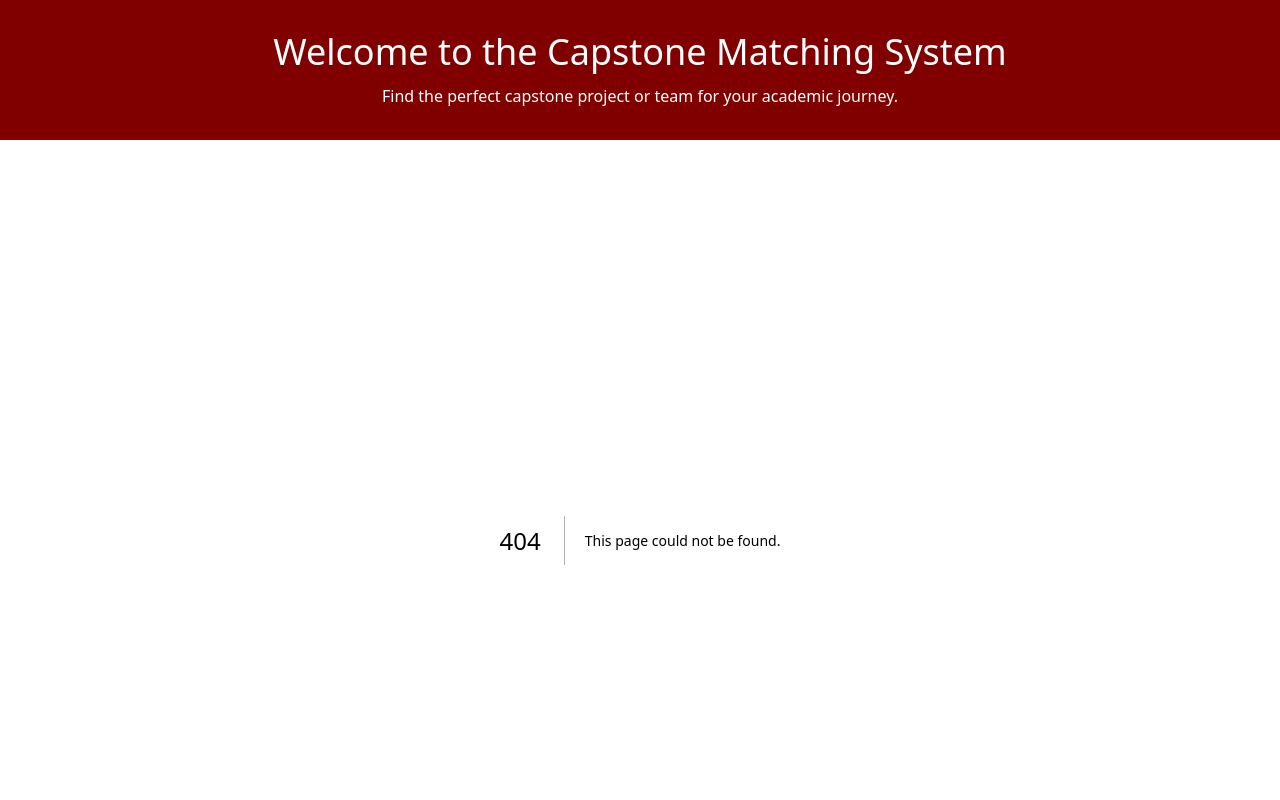
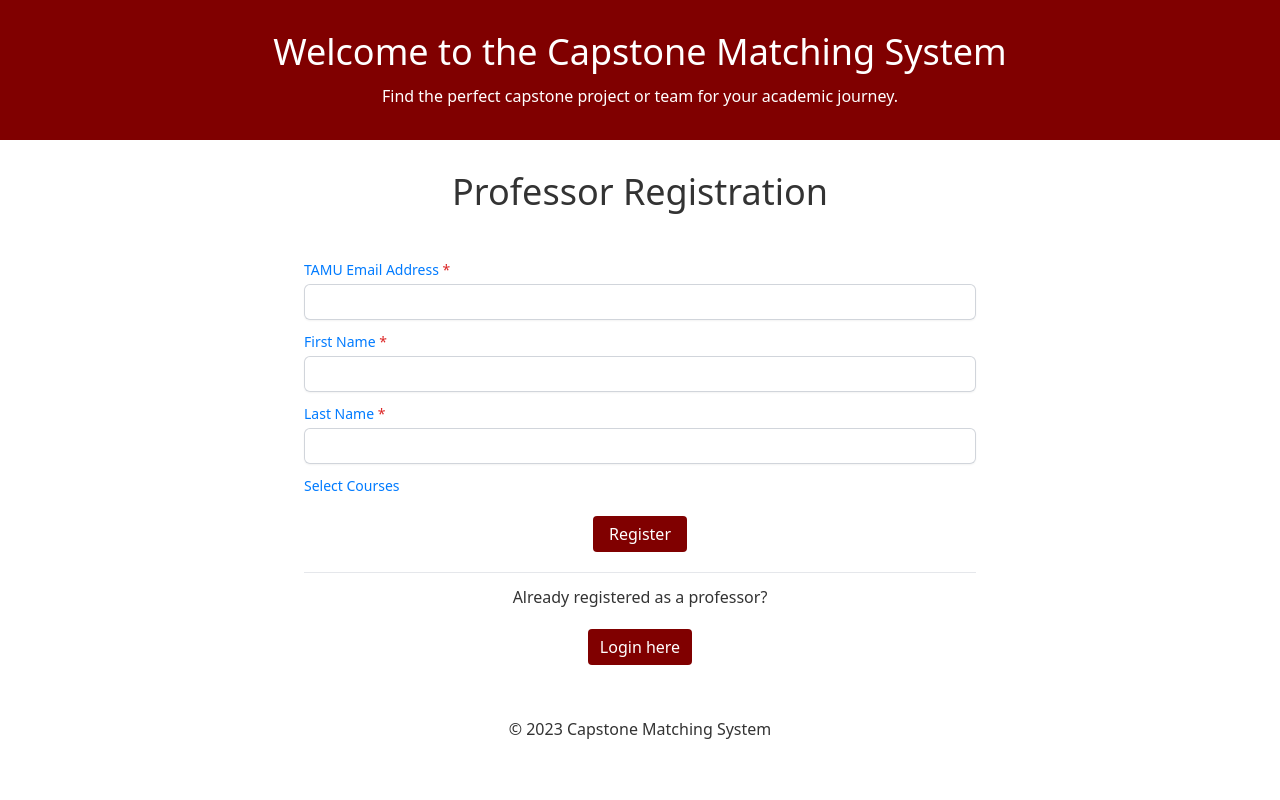
Before and after one commit to Shripad1020/capstone-matching, a Next.js app: page /profregistration in a window 1280 px wide. Before the commit this address had no page. Shown: the top 800 px of the page. Built offline with nearby package versions, Linux system fonts and the light colour scheme.

Commit message:
prof-registration page

```diff
--- /dev/null
+++ b/src/app/profregistration/page.js
@@ -0,0 +1,48 @@
+export default function ProfRegistration() {
+	return (
+		<div className="flex flex-col items-center min-h-full">
+			<h1 className="mt-8 text-center text-4xl font-medium">Professor Registration</h1>
+
+			<form className="p-12 pb-3 w-full max-w-3xl">
+				<label className="text-label-blue block text-sm font-medium" htmlFor="email">TAMU Email Address<span className="text-red-600"> *</span></label>
+				<input
+					type="email"
+					id="email"
+					className="block w-full p-1.5 my-1 rounded-md border-0 text-gray-900 shadow-sm ring-1 ring-inset ring-gray-300 focus:ring-2 focus:ring-inset focus:ring-indigo-300"
+					required
+				/>
+
+				<label className="text-label-blue mt-3 block text-sm font-medium" htmlFor="first-name">First Name<span className="text-red-600"> *</span></label>
+				<input
+					type="text"
+					id="first-name"
+					className="block w-full p-1.5 my-1 rounded-md border-0 text-gray-900 shadow-sm ring-1 ring-inset ring-gray-300 focus:ring-2 focus:ring-inset focus:ring-indigo-300"
+					required
+				/>
+
+				<label className="text-label-blue mt-3 block text-sm font-medium" htmlFor="last-name">Last Name<span className="text-red-600"> *</span></label>
+				<input
+					type="text"
+					id="last-name"
+					className="block w-full p-1.5 my-1 rounded-md border-0 text-gray-900 shadow-sm ring-1 ring-inset ring-gray-300 focus:ring-2 focus:ring-inset focus:ring-indigo-300"
+					required
+				/>
+
+				<label className="text-label-blue mt-3 block text-sm font-medium" htmlFor="corses">Select Courses</label>
+
+				<button type="submit" className="block my-5 bg-code-maroon text-white py-1.5 px-4 rounded mx-auto">
+					Register
+				</button>
+
+				<hr/>
+				<div class="text-center">
+					<p class="mt-3 font-normal">Already registered as a professor?</p>
+					<button type="submit" className="block my-5 bg-code-maroon text-white py-1.5 px-3 rounded mx-auto">
+						Login here
+					</button>
+				</div>
+
+			</form>
+		</div>
+	);
+}
--- a/src/app/studentform/page.js
+++ b/src/app/studentform/page.js
@@ -5,7 +5,7 @@ import Ethnicities from "./Ethnicities";
 
 export default function StudentForm() {
 	return (
-		<div className="flex flex-col items-center justify-center min-h-screen">
+		<div className="flex flex-col items-center min-h-full">
 			<h1 className="mt-8 text-center text-4xl font-medium">CSCE Capstone Project Preference Form</h1>
 			<p className="mt-3 mb-8 text-lg font-normal">Howdy! Let us know which industry projects you are interested in.</p>
 
```
